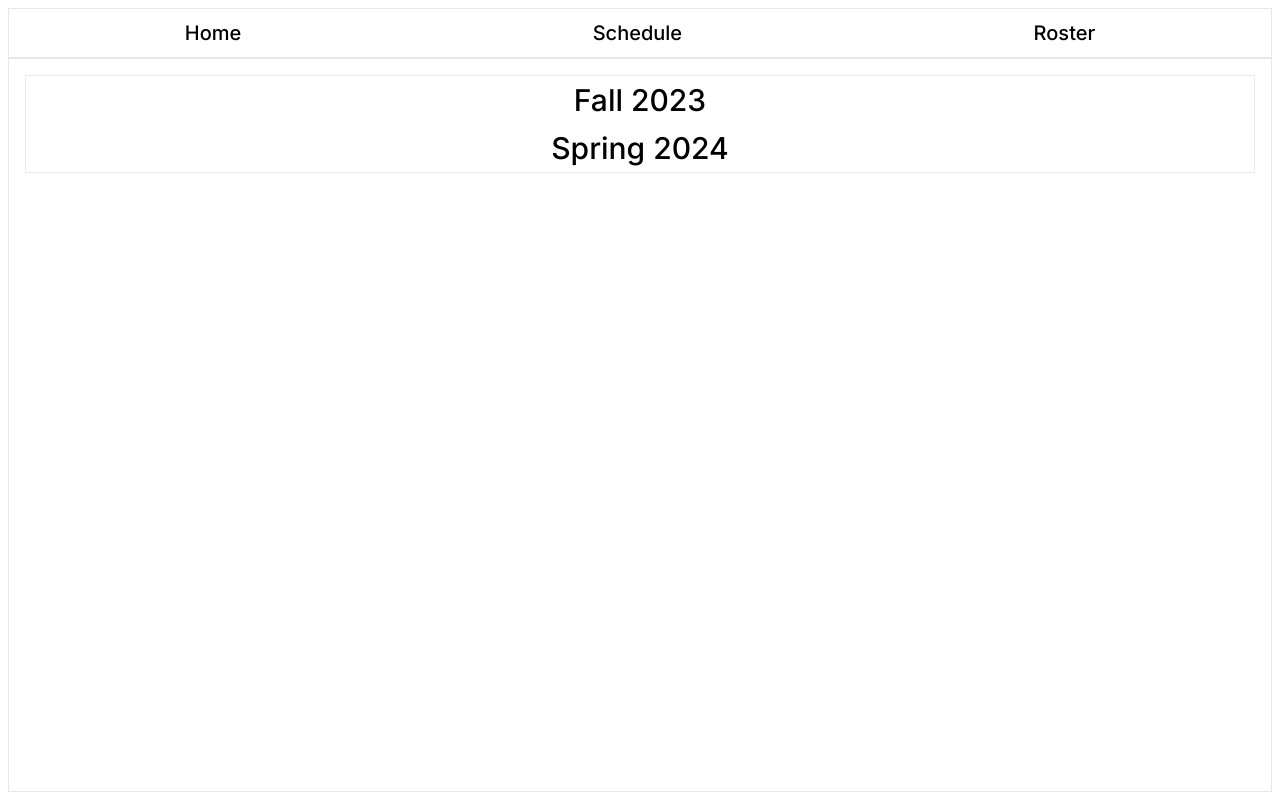
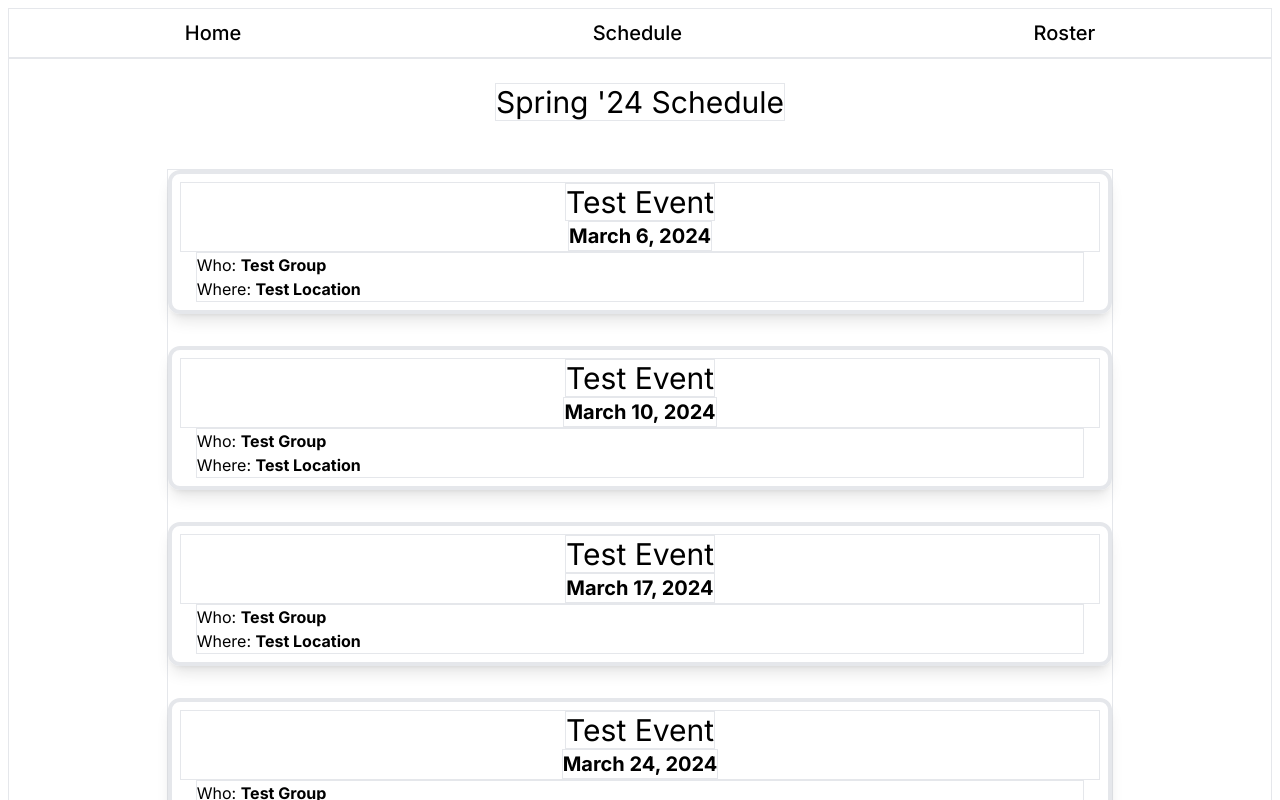
Before and after one commit to jwbw29/smallgroup, a Next.js app: page /schedule/spring24 in a window 1280 px wide. Shown: the top 800 px of the page. Built offline with nearby package versions, Linux system fonts and the light colour scheme.

Commit message:
Refactor schedule page to use server side rendering and display filtered events

```diff
--- a/app/schedule/spring24/page.tsx
+++ b/app/schedule/spring24/page.tsx
@@ -1,41 +1,28 @@
-// ** might be able to use client side rendering since we're not displaying data on this page
+// ** use server side rendering to get data from the server
 
 import Nav from "@/ui/nav";
-import Link from "next/link";
-import { usePathname } from "next/navigation";
+import { EventDetails } from "@/ui/event";
 
-const links = [
-  { name: "Fall 2023", href: "/schedule/fall23" },
-  { name: "Spring 2024", href: "/schedule/spring24" },
-];
+import eventData from "@/public/data/eventData.json";
 
-export default function Schedule() {
+export default function Home() {
+  const filteredEvents = eventData.filter((event) => {
+    return event.year === "2024" && event.semester === "Spring";
+  });
+
   return (
     <main className="flex flex-col min-h-screen p-2">
-      <Nav />
-      <div className="flex flex-col flex-1 testBorder p-4">
-        {/* TODO Not MVP */}
-        {/* <div className="flex justify-end testBorder m-4">
-          <button className="testBorder rounded-md py-2 px-4 shadow-lg">
-            New Event
-          </button>
-        </div> */}
-        <div className="flex flex-col testBorder items-center">
-          {links.map((link) => {
-            return (
-              <Link key={link.name} href={link.href} className="customLink">
-                <h2>{link.name}</h2>
-              </Link>
-            );
-          })}
+      <Nav />{" "}
+      <div className="flex flex-col flex-1 testBorder items-center ">
+        <h1 className="text-3xl testBorder text-center my-6">
+          {"Spring '24 Schedule"}
+        </h1>{" "}
+        <div className="flex flex-col testBorder h-fit w-3/4 gap-8 my-6">
+          {filteredEvents.map((event, i) => (
+            <EventDetails key={i} event={event} />
+          ))}
         </div>
       </div>
     </main>
   );
 }
-// <Link href="/schedule/fall23" className="testBorder">
-//   <h2>Fall 2023</h2>
-// </Link>
-// <Link href="/schedule/spring24" className="testBorder">
-//   <h2>Spring 2024</h2>
-// </Link>
```
